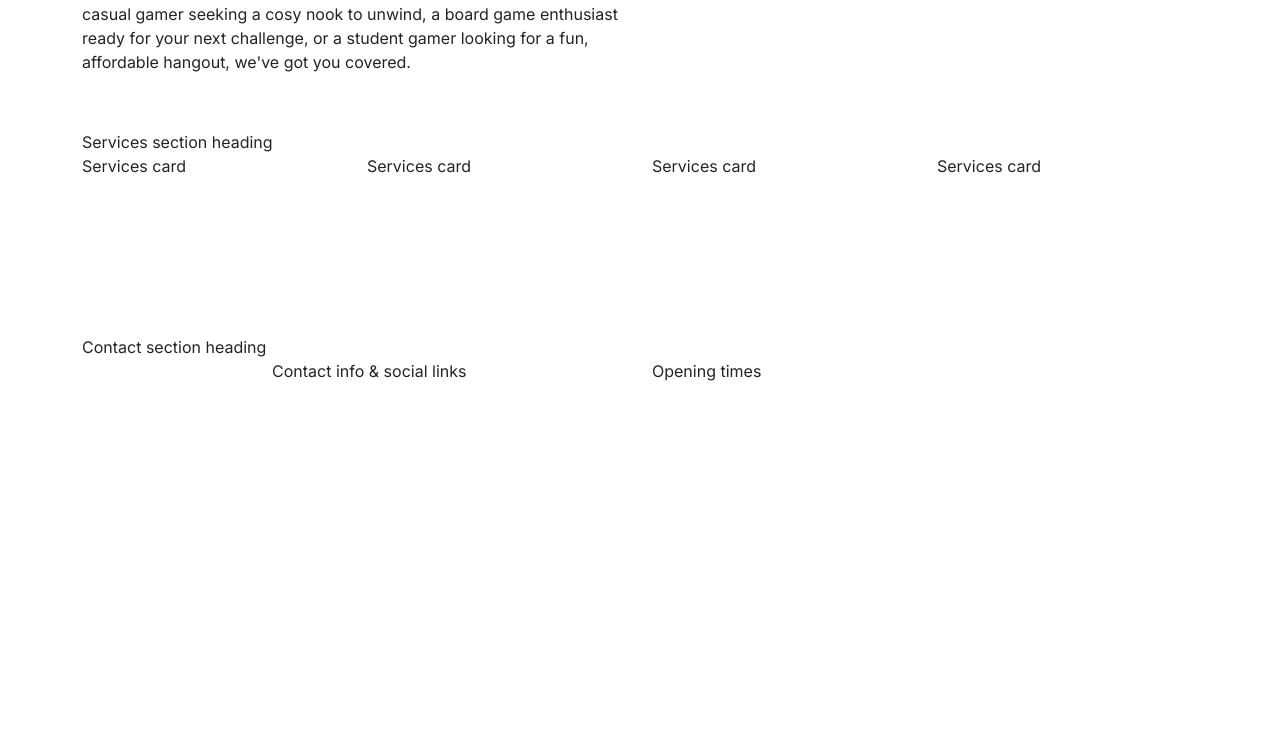
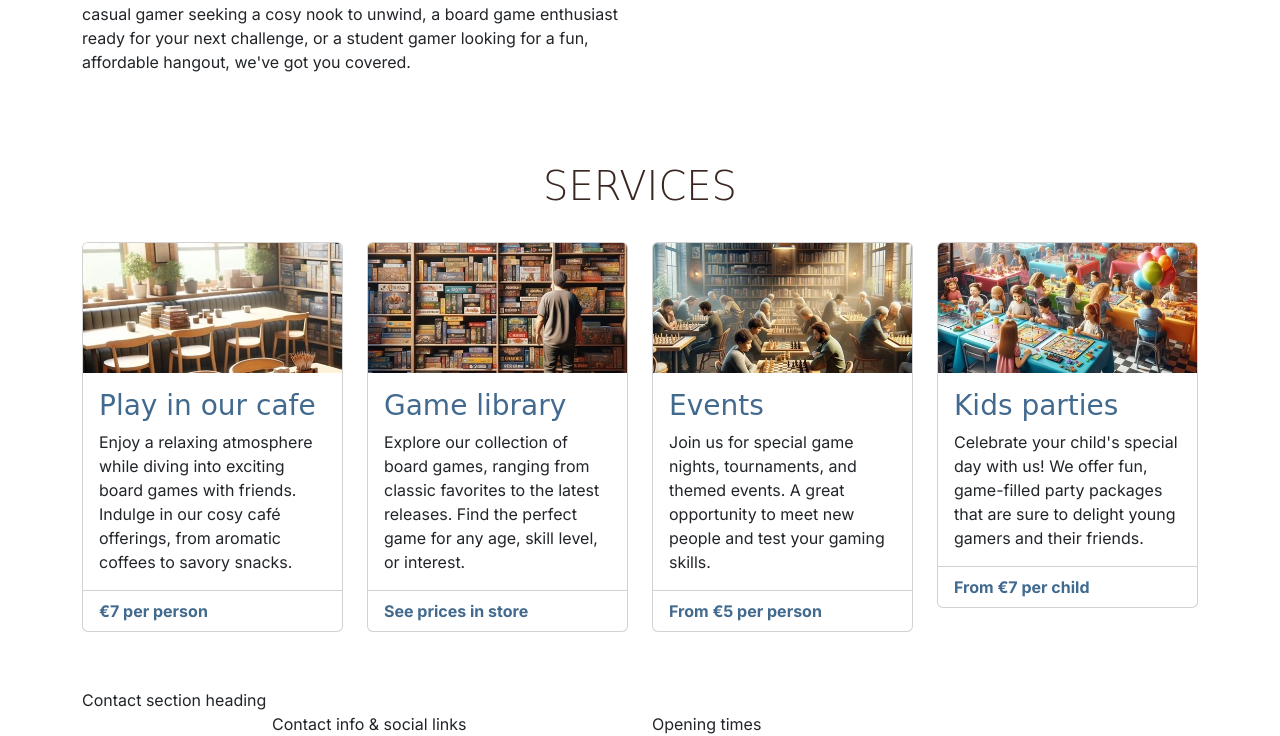
Before and after one commit to louisfjames/boardwalk-games, a plain HTML site: page index.html in a window 1280 px wide. Shown: the part 417-1153 px from the top of the page. Before the commit the page ends 800 px from the top, so only its background shows below. Drawn offline with nearby package versions, Linux system fonts and the light colour scheme; a web font is replaced by a local one.

Commit message:
Adding the services section to the home page

```diff
--- a/assets/css/style.css
+++ b/assets/css/style.css
@@ -23,6 +23,15 @@ h2,
 h3 {
     font-family: var(--secondary-font);
     color: var(--primary-color);
+}
+
+h1,
+h2 {
+    text-transform: uppercase;
+}
+
+h2 {
+    margin-bottom: 2rem;
 }
 
 .sub-heading-color {
@@ -51,6 +60,17 @@ h3 {
     font-family: var(--secondary-font);
 }
 
+/* Services */
+
+#services .card-footer {
+    font-weight: bold;
+    color: var(--highlight-color);
+    background-color: transparent;
+}
+
+#services .card {
+    margin-bottom: 1.5rem;
+}
 
 /* grid visualisation CSS for testing */
 
--- a/index.html
+++ b/index.html
@@ -112,13 +112,79 @@
     <!-- main element to hold all key sections of the home page. It is not part of the grid structure -->
     <main>
         <!-- Services section -->
-        <section class="container">
+        <section id="services" class="container section">
             <div class="row">
-                <div class="col-12">Services section heading</div>
-                <div class="col-12 col-md-6 col-xl-3">Services card</div>
-                <div class="col-12 col-md-6 col-xl-3">Services card</div>
-                <div class="col-12 col-md-6 col-xl-3">Services card</div>
-                <div class="col-12 col-md-6 col-xl-3">Services card</div>
+                <div class="col-12 text-center">
+                    <h2 class="display-6">Services</h2>
+                </div>
+                <div class="col-12 col-md-6 col-xl-3">
+                    <div class="card">
+                        <img src="assets/images/services-1.webp" class="card-img-top"
+                            alt="Boardwalk games cafe table by a window, stacks of boardgames can be seen on the table" >
+                        <div class="card-body">
+                            <h3 class="card-title sub-heading-color">Play in our cafe</h3>
+                            <p class="card-text">
+                                Enjoy a relaxing atmosphere while diving into exciting board
+                                games with friends. Indulge in our cosy café offerings, from
+                                aromatic coffees to savory snacks.
+                            </p>
+                        </div>
+                        <div class="card-footer">
+                            <p class="mb-0">€7 per person</p>
+                        </div>
+                    </div>
+                </div>
+                <div class="col-12 col-md-6 col-xl-3">
+                    <div class="card">
+                        <img src="assets/images/services-2.webp" class="card-img-top"
+                            alt="Board games stacked in bookshelves, a man can be seen browsing the shelves" />
+                        <div class="card-body">
+                            <!-- bootstrap cards come as h5 by default, changed to h3 to fit project heading hierarchy -->
+                            <h3 class="card-title sub-heading-color">Game library</h3>
+                            <p class="card-text">
+                                Explore our collection of board games, ranging from classic
+                                favorites to the latest releases. Find the perfect game for
+                                any age, skill level, or interest.
+                            </p>
+                        </div>
+                        <div class="card-footer">
+                            <p class="mb-0">See prices in store</p>
+                        </div>
+                    </div>
+                </div>
+                <div class="col-12 col-md-6 col-xl-3">
+                    <div class="card">
+                        <img src="assets/images/services-3.webp" class="card-img-top">
+                        <div class="card-body">
+                            <h3 class="card-title sub-heading-color">Events</h3>
+                            <p class="card-text">
+                                Join us for special game nights, tournaments, and themed
+                                events. A great opportunity to meet new people and test your
+                                gaming skills.
+                            </p>
+                        </div>
+                        <div class="card-footer">
+                            <p class="mb-0">From €5 per person</p>
+                        </div>
+                    </div>
+                </div>
+                <div class="col-12 col-md-6 col-xl-3">
+                    <div class="card">
+                        <img src="assets/images/services-4.webp" class="card-img-top"
+                            alt="A kids party being held at Boardwalk Games" >
+                        <div class="card-body">
+                            <h3 class="card-title sub-heading-color">Kids parties</h3>
+                            <p class="card-text">
+                                Celebrate your child's special day with us! We offer fun,
+                                game-filled party packages that are sure to delight young
+                                gamers and their friends.
+                            </p>
+                        </div>
+                        <div class="card-footer">
+                            <p class="mb-0">From €7 per child</p>
+                        </div>
+                    </div>
+                </div>
             </div>
         </section>
     </main>
```
